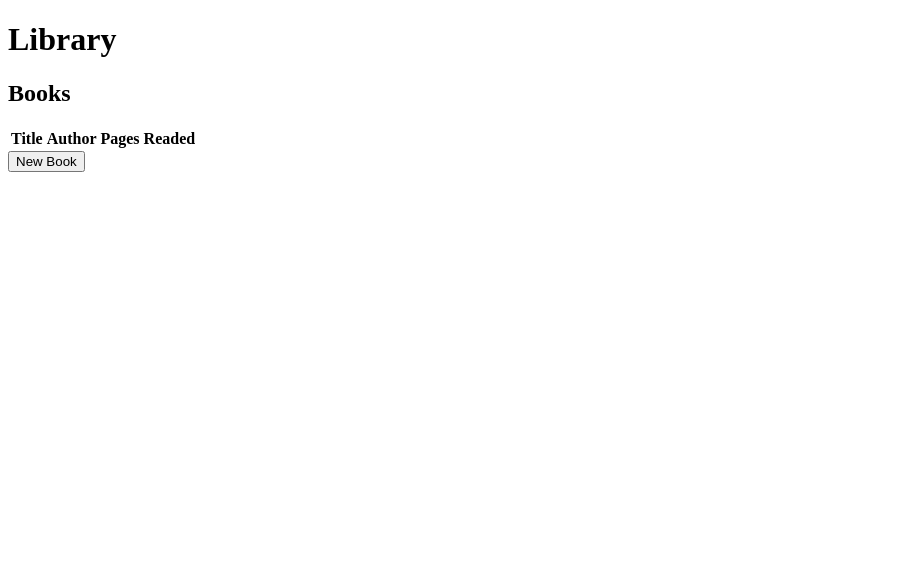
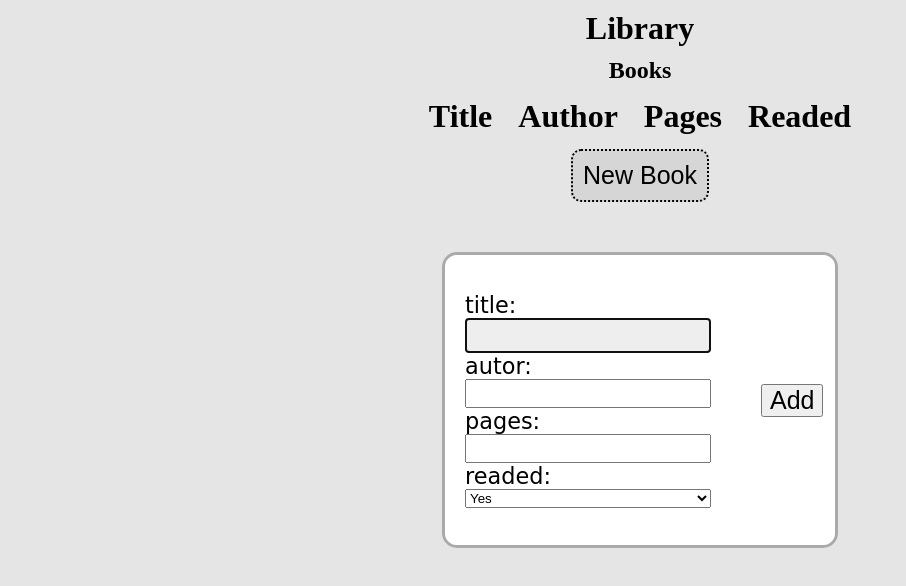
Before and after one commit to Ulisot97/library, a plain HTML site: page index.html in a window 1280 px wide. Both pictures are taken after a click on the button "New Book". Shown: the whole page, without its empty margins (0-906 px from the left). Drawn offline with Linux system fonts and the light colour scheme.

Commit message:
Dialog with form added, need to solve the dialog close

```diff
--- a/app.js
+++ b/app.js
@@ -1,14 +1,87 @@
 const myLibrary = [];
 
 function Book(title, author, pages, readed) {
-  (this.title = title),
+  (this.id = crypto.getRandomValues),
+    (this.title = title),
     (this.author = author),
     (this.pages = pages),
     (this.readed = readed);
 }
 
-function addBookLibrary(newBook) {
-  myLibrary.push(newBook);
+function addBookLibrary() {
+  let dialog = document.querySelector("#myDialog");
+  let table = document.querySelector(".table");
+  let form = document.createElement("form");
+  let label1 = document.createElement("label");
+  let input1 = document.createElement("input");
+  let label2 = document.createElement("label");
+  let input2 = document.createElement("input");
+  let label3 = document.createElement("label");
+  let input3 = document.createElement("input");
+  let label4 = document.createElement("label");
+  let select = document.createElement("select");
+  let option1 = document.createElement("option");
+  let option2 = document.createElement("option");
+  let divButton = document.createElement("div");
+  let addButton = document.createElement("button");
+  let spanButton = document.createElement("span");
+  spanButton.textContent = "Add";
+  spanButton.setAttribute("class", "spanButton");
+  dialog.setAttribute("class", "dialog");
+  form.setAttribute("class", "form");
+  label1.textContent = "title: ";
+  input1.setAttribute("type", "text");
+  label2.textContent = "autor: ";
+  input2.setAttribute("type", "text");
+  label3.textContent = "pages: ";
+  input3.setAttribute("type", "text");
+  label4.textContent = "readed: ";
+  option1.setAttribute("value", "option1");
+  option1.textContent = "Yes";
+  option2.setAttribute("value", "option2");
+  option2.textContent = "No";
+  select.appendChild(option1);
+  select.appendChild(option2);
+  form.appendChild(label1);
+  form.appendChild(input1);
+  form.appendChild(label2);
+  form.appendChild(input2);
+  form.appendChild(label3);
+  form.appendChild(input3);
+  form.appendChild(label4);
+  form.appendChild(select);
+  addButton.onclick = () => {
+    add(
+      input1.value,
+      input2.value,
+      input3.value,
+      select.options[select.selectedIndex].text
+    );
+    console.log(dialog);
+    dialog.close();
+  };
+  addButton.appendChild(spanButton);
+  divButton.appendChild(addButton);
+  dialog.appendChild(form);
+  dialog.appendChild(divButton);
+  dialog.showModal();
+  console.log("Added");
+}
+
+function removeBookLibrary(removeBook) {
+  let index = myLibrary.indexOf(removeBook);
+  if (index != -1) myLibrary.splice(index, 1);
+}
+
+function changeReaded(changeBook, newStatus) {
+  changeBook.readed = newStatus;
+}
+
+function add(title, author, pages, readed) {
+  myLibrary.push(new Book(title, author, pages, readed));
+}
+
+function addNewRow() {
   const table = document.querySelector(".table");
   const rowBook = document.createElement("tr");
   let th1 = document.createElement("th");
@@ -24,14 +97,6 @@ function addBookLibrary(newBook) {
   rowBook.appendChild(th3);
   rowBook.appendChild(th4);
   table.appendChild(rowBook);
-  console.log("Added");
 }
 
-function removeBookLibrary(removeBook) {
-  let index = myLibrary.indexOf(removeBook);
-  if (index != -1) myLibrary.splice(index, 1);
-}
-
-function changeReaded(changeBook, newStatus) {
-  changeBook.readed = newStatus;
-}
+console.log(myLibrary[0]);
--- a/index.html
+++ b/index.html
@@ -13,8 +13,10 @@
     <header>
       <h1>Library</h1>
     </header>
-    <div>
-      <h2>Books</h2>
+    <div class="div-container">
+      <div class="div-container__h2">
+        <h2 class="div-container">Books</h2>
+      </div>
       <table class="table">
         <tr class="table__tr">
           <th class="table__tr__th">Title</th>
@@ -23,10 +25,14 @@
           <th class="table__tr__th">Readed</th>
         </tr>
       </table>
+      <dialog id="myDialog">
+      </dialog>
+      <div class="newBookDiv">
+        <button onclick="addBookLibrary()">
+          <span>New Book</span>
+        </button>
+      </div>
     </div>
-    <button onclick="addBookLibrary()">
-      <span>New Book</span>
-    </button>
   </main>
   <script src="app.js"></script>
 </body>
--- a/styles.css
+++ b/styles.css
@@ -0,0 +1,81 @@
+* {
+  margin: 0;
+  padding: 0;
+}
+
+header {
+  display: block;
+  text-align: center;
+  margin-block: 10px;
+}
+
+.div-container__h2 {
+  display: flex;
+  align-items: center;
+  justify-content: center;
+}
+
+.table {
+  display: flex;
+  align-items: center;
+  justify-content: center;
+}
+
+.table__tr__th {
+  font-size: 2em;
+  padding: 12px;
+}
+
+.newBookDiv {
+  display: flex;
+  justify-content: center;
+  align-self: center;
+}
+
+.newBookDiv > button {
+  font-size: 25px;
+  padding: 10px;
+  border-style: dotted;
+  border-radius: 10px;
+}
+
+.newBookDiv > button:hover {
+  transition: 1s;
+  background-color: #aaa;
+}
+
+.form {
+  display: flex;
+  flex-direction: column;
+}
+
+.dialog {
+  display: flex;
+  align-items: center;
+  gap: 50px;
+  border-color: #aaa;
+  border-radius: 15px;
+  align-self: center;
+  justify-self: center;
+  width: 350px;
+  height: 250px;
+  font-size: 1.4em;
+  font-family: cursive;
+  padding: 20px;
+}
+
+.spanButton {
+  font-size: 25px;
+  padding: 7px;
+}
+
+input {
+  padding: 5px;
+}
+
+input:focus {
+  transition: all 1s;
+  font-size: 18px;
+  background-color: #eee;
+  color: green;
+}
```
